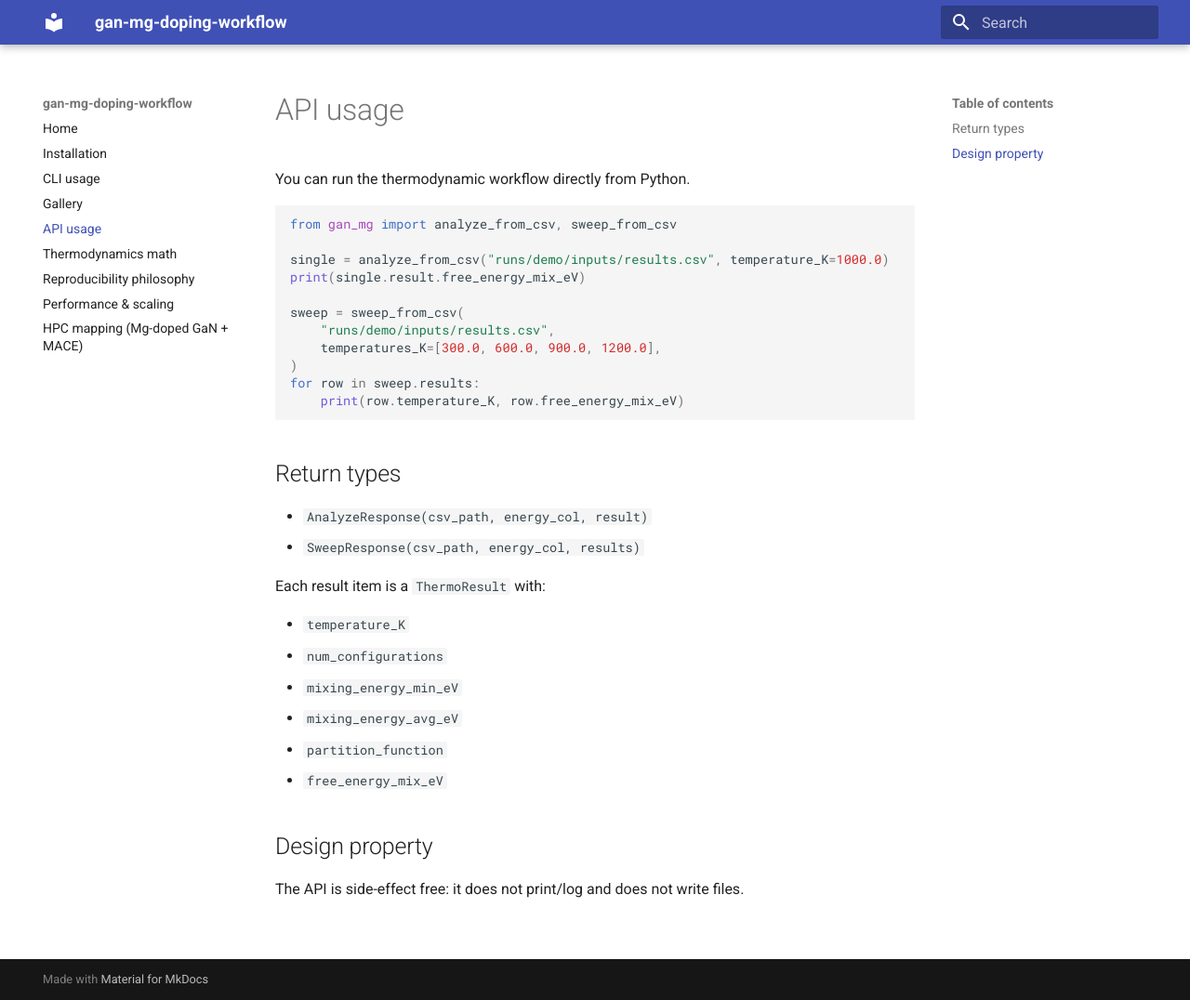
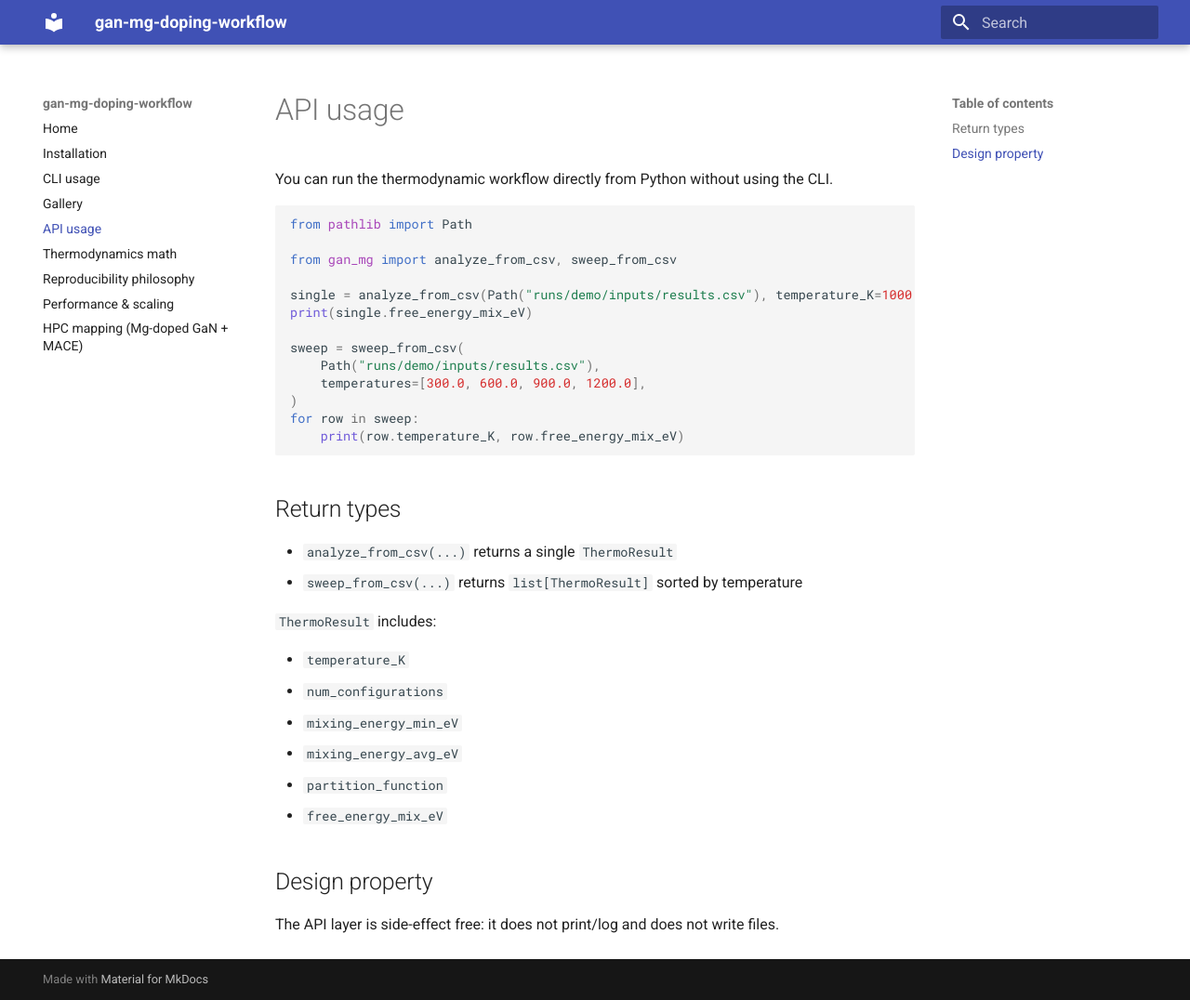
Before and after one commit to AnorakOasis001/gan-mg-doping-workflow, an MkDocs documentation site: the page built from docs/api-usage.md, in a window 1280 px wide and 1076 px high. Shown: the whole window at 93% size. Built offline with MkDocs 1.6.1 and Material for MkDocs 9.7.7, drawn with Linux system fonts in a browser that asks for light colours.

Commit message:
Expose clean thermo analysis public API

````diff
--- a/docs/api-usage.md
+++ b/docs/api-usage.md
@@ -1,27 +1,29 @@
 # API usage
 
-You can run the thermodynamic workflow directly from Python.
+You can run the thermodynamic workflow directly from Python without using the CLI.
 
 ```python
+from pathlib import Path
+
 from gan_mg import analyze_from_csv, sweep_from_csv
 
-single = analyze_from_csv("runs/demo/inputs/results.csv", temperature_K=1000.0)
-print(single.result.free_energy_mix_eV)
+single = analyze_from_csv(Path("runs/demo/inputs/results.csv"), temperature_K=1000.0)
+print(single.free_energy_mix_eV)
 
 sweep = sweep_from_csv(
-    "runs/demo/inputs/results.csv",
-    temperatures_K=[300.0, 600.0, 900.0, 1200.0],
+    Path("runs/demo/inputs/results.csv"),
+    temperatures=[300.0, 600.0, 900.0, 1200.0],
 )
-for row in sweep.results:
+for row in sweep:
     print(row.temperature_K, row.free_energy_mix_eV)
 ```
 
 ## Return types
 
-- `AnalyzeResponse(csv_path, energy_col, result)`
-- `SweepResponse(csv_path, energy_col, results)`
+- `analyze_from_csv(...)` returns a single `ThermoResult`
+- `sweep_from_csv(...)` returns `list[ThermoResult]` sorted by temperature
 
-Each result item is a `ThermoResult` with:
+`ThermoResult` includes:
 
 - `temperature_K`
 - `num_configurations`
@@ -32,4 +34,4 @@ Each result item is a `ThermoResult` with:
 
 ## Design property
 
-The API is side-effect free: it does not print/log and does not write files.
+The API layer is side-effect free: it does not print/log and does not write files.
--- a/src/gan_mg/__init__.py
+++ b/src/gan_mg/__init__.py
@@ -2,7 +2,8 @@ from __future__ import annotations
 
 from importlib.metadata import PackageNotFoundError, version
 
-from gan_mg.api import AnalyzeResponse, SweepResponse, analyze_from_csv, sweep_from_csv
+from gan_mg.analysis.thermo import ThermoResult
+from gan_mg.api import analyze_from_csv, sweep_from_csv
 
 
 try:
@@ -11,8 +12,7 @@ except PackageNotFoundError:
     __version__ = "0+unknown"
 
 __all__ = [
-    "AnalyzeResponse",
-    "SweepResponse",
+    "ThermoResult",
     "analyze_from_csv",
     "sweep_from_csv",
     "__version__",
````
Also changed, not shown: 2 other files.
